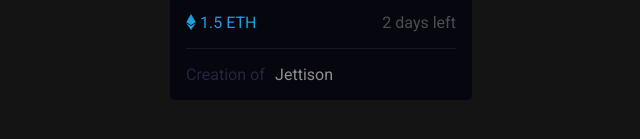
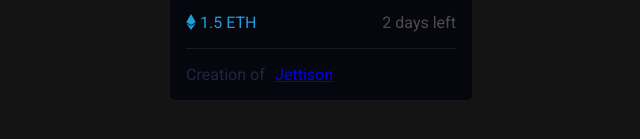
Before and after one commit to Jettiso/nft-card, a plain HTML site: page index.html in a window 1280 px wide. Shown: the part 447-586 px from the top of the page, 319-959 px from the left. Drawn offline with Linux system fonts and the light colour scheme.

Commit message:
added profile link

```diff
--- a/index.html
+++ b/index.html
@@ -19,7 +19,7 @@
             <span><i class="fa-brands fa-ethereum"></i> 1.5 ETH</span>
             <span> 2 days left</span>
         </div>
-            <p class="creator"> <span>Creation of</span> Jettison</p>
+            <p class="creator"> <span>Creation of</span> <a href="#">Jettison</a></p>
     </div>
 </body>
 </html>
```
